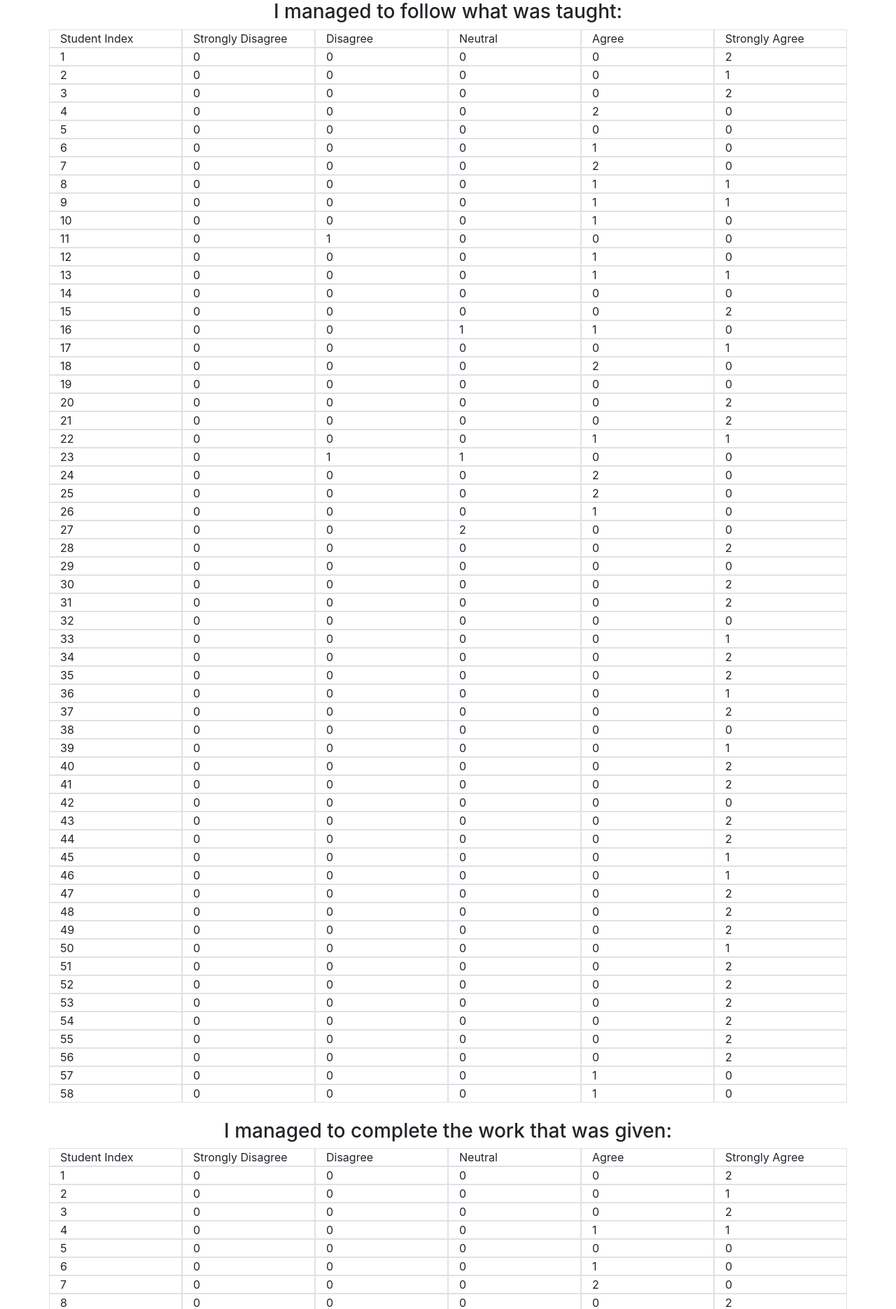
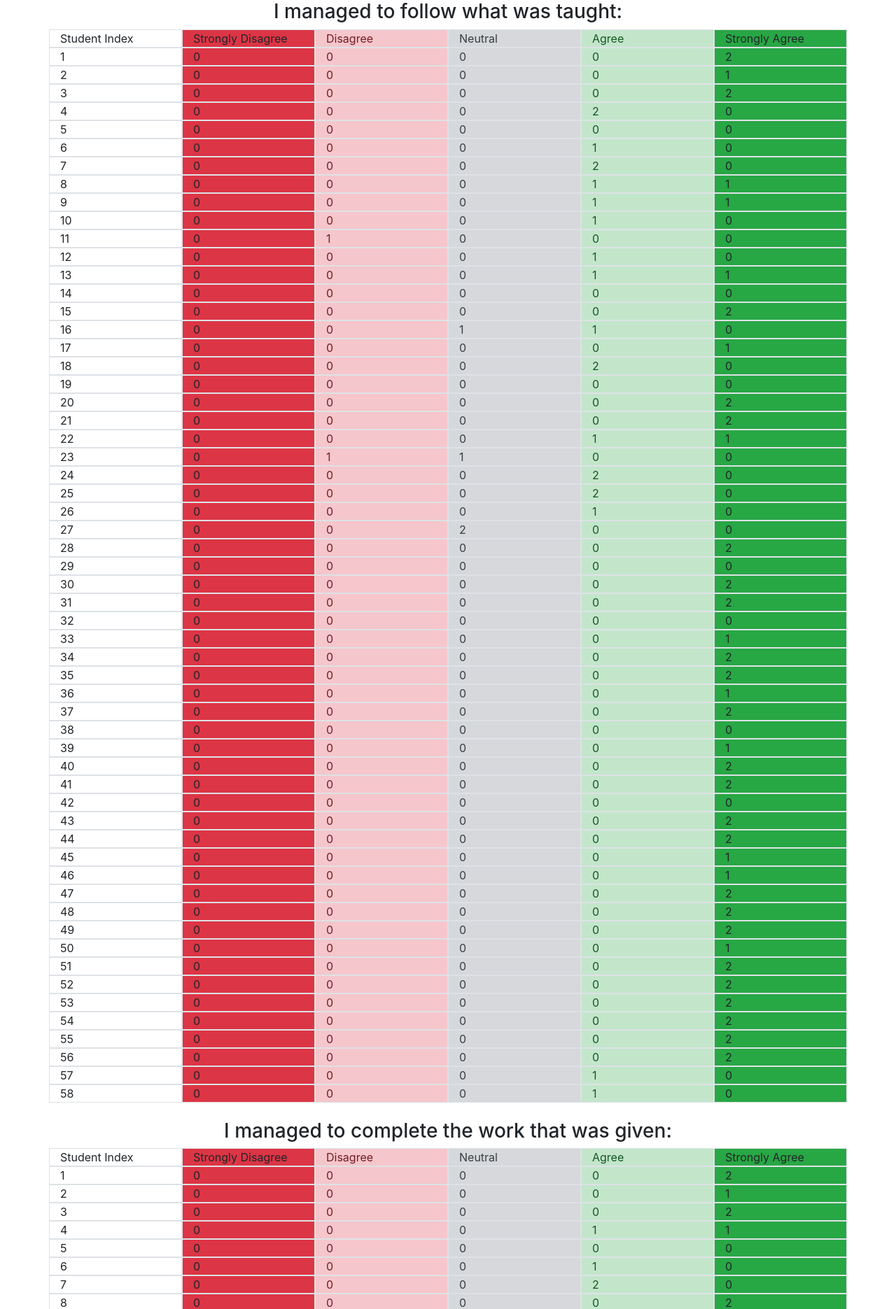
Before and after one commit to tinkertanker/wufoo-flask-survey-collector, a Flask app: page /table in a window 1280 px wide. Shown: the part 56-1927 px from the top of the page at 70% size. Run offline with Flask 2, Linux system fonts and the light colour scheme; the visitor is signed in with stand-in values (Sample User, id 1); data comes from the database, SQL or seed files in the repository; some libraries are stand-ins or nearby versions.

Commit message:
added color to table

```diff
--- a/Templates/table.html
+++ b/Templates/table.html
@@ -6,20 +6,20 @@
 <div class="container">
   <div class="row row-cols-6">
     <div class="col border">Student Index</div>
-    <div class="col border">Strongly Disagree</div>
-    <div class="col border">Disagree</div>
-    <div class="col border">Neutral</div>
-    <div class="col border">Agree</div>
-    <div class="col border">Strongly Agree</div>
+    <div class="col border bg-danger">Strongly Disagree</div>
+    <div class="col border list-group-item-danger">Disagree</div>
+    <div class="col border list-group-item-secondary">Neutral</div>
+    <div class="col border list-group-item-success">Agree</div>
+    <div class="col border bg-success">Strongly Agree</div>
   </div>
   {% for i in range(0,58) %}
   <div class="row row-cols-6">
     <div class="col border">{{i+1}}</div>
-    <div class="col border">{{follow_table[i][0][0]}}</div>
-    <div class="col border">{{follow_table[i][1][0]}}</div>
-    <div class="col border">{{follow_table[i][2][0]}}</div>
-    <div class="col border">{{follow_table[i][3][0]}}</div>
-    <div class="col border">{{follow_table[i][4][0]}}</div>
+    <div class="col border bg-danger">{{follow_table[i][0][0]}}</div>
+    <div class="col border list-group-item-danger">{{follow_table[i][1][0]}}</div>
+    <div class="col border list-group-item-secondary">{{follow_table[i][2][0]}}</div>
+    <div class="col border list-group-item-success">{{follow_table[i][3][0]}}</div>
+    <div class="col border bg-success">{{follow_table[i][4][0]}}</div>
   </div>
   {% endfor %}
 </div>
@@ -31,20 +31,20 @@
 <div class="container">
   <div class="row row-cols-6">
     <div class="col border">Student Index</div>
-    <div class="col border">Strongly Disagree</div>
-    <div class="col border">Disagree</div>
-    <div class="col border">Neutral</div>
-    <div class="col border">Agree</div>
-    <div class="col border">Strongly Agree</div>
+    <div class="col border bg-danger">Strongly Disagree</div>
+    <div class="col border list-group-item-danger">Disagree</div>
+    <div class="col border list-group-item-secondary">Neutral</div>
+    <div class="col border list-group-item-success">Agree</div>
+    <div class="col border bg-success">Strongly Agree</div>
   </div>
   {% for i in range(0,58) %}
   <div class="row row-cols-6">
     <div class="col border">{{i+1}}</div>
-    <div class="col border">{{complete_table[i][0][0]}}</div>
-    <div class="col border">{{complete_table[i][1][0]}}</div>
-    <div class="col border">{{complete_table[i][2][0]}}</div>
-    <div class="col border">{{complete_table[i][3][0]}}</div>
-    <div class="col border">{{complete_table[i][4][0]}}</div>
+    <div class="col border bg-danger">{{complete_table[i][0][0]}}</div>
+    <div class="col border list-group-item-danger">{{complete_table[i][1][0]}}</div>
+    <div class="col border list-group-item-secondary">{{complete_table[i][2][0]}}</div>
+    <div class="col border list-group-item-success">{{complete_table[i][3][0]}}</div>
+    <div class="col border bg-success">{{complete_table[i][4][0]}}</div>
   </div>
   {% endfor %}
 </div>
@@ -56,20 +56,20 @@
 <div class="container">
   <div class="row row-cols-6">
     <div class="col border">Student Index</div>
-    <div class="col border">Strongly Disagree</div>
-    <div class="col border">Disagree</div>
-    <div class="col border">Neutral</div>
-    <div class="col border">Agree</div>
-    <div class="col border">Strongly Agree</div>
+    <div class="col border bg-danger">Strongly Disagree</div>
+    <div class="col border list-group-item-danger">Disagree</div>
+    <div class="col border list-group-item-secondary">Neutral</div>
+    <div class="col border list-group-item-success">Agree</div>
+    <div class="col border bg-success">Strongly Agree</div>
   </div>
   {% for i in range(0,58) %}
   <div class="row row-cols-6">
     <div class="col border">{{i+1}}</div>
-    <div class="col border">{{pace_table[i][0][0]}}</div>
-    <div class="col border">{{pace_table[i][1][0]}}</div>
-    <div class="col border">{{pace_table[i][2][0]}}</div>
-    <div class="col border">{{pace_table[i][3][0]}}</div>
-    <div class="col border">{{pace_table[i][4][0]}}</div>
+    <div class="col border bg-danger">{{pace_table[i][0][0]}}</div>
+    <div class="col border list-group-item-danger">{{pace_table[i][1][0]}}</div>
+    <div class="col border list-group-item-secondary">{{pace_table[i][2][0]}}</div>
+    <div class="col border list-group-item-success">{{pace_table[i][3][0]}}</div>
+    <div class="col border bg-success">{{pace_table[i][4][0]}}</div>
   </div>
   {% endfor %}
 </div>
```
